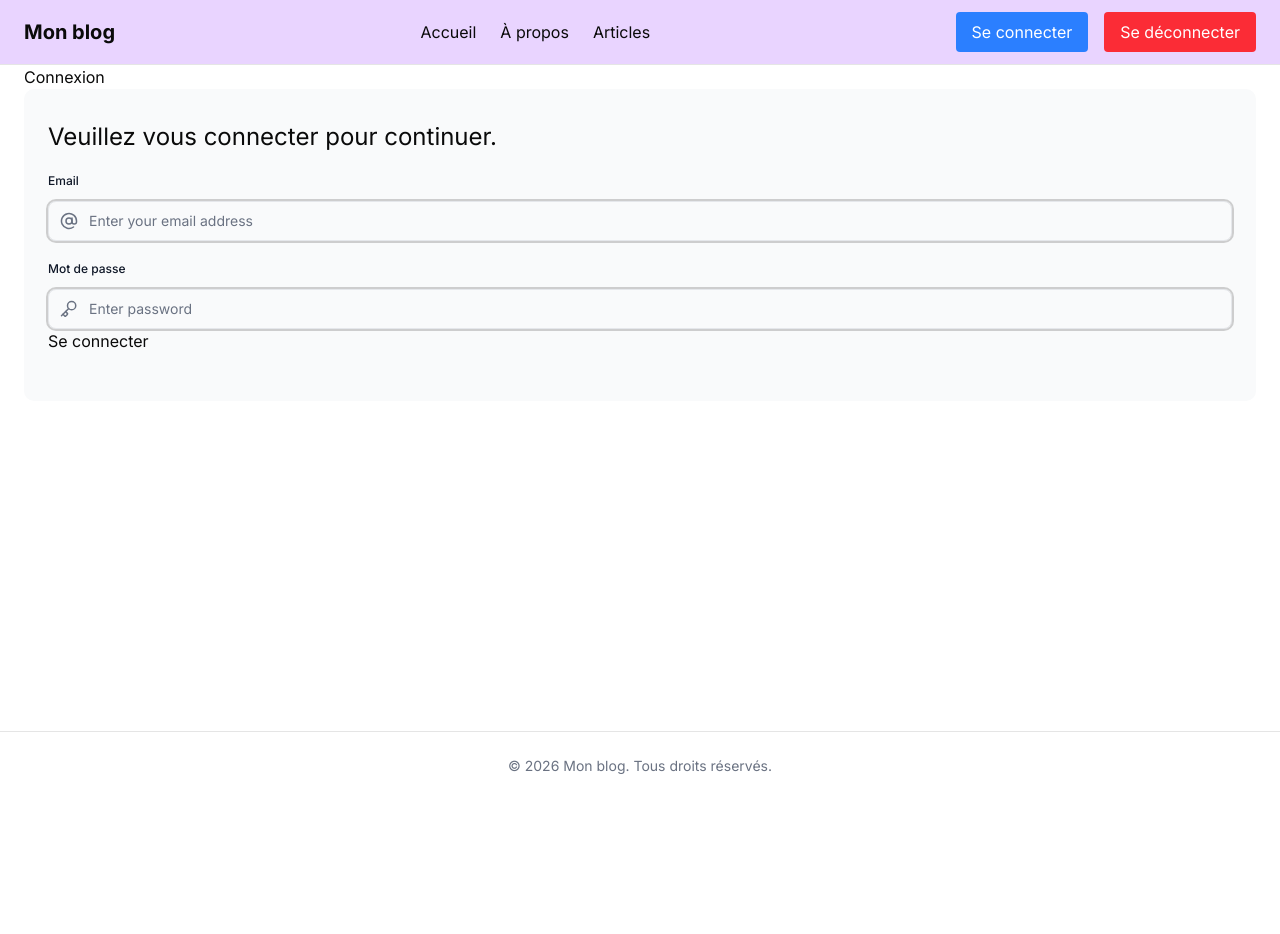
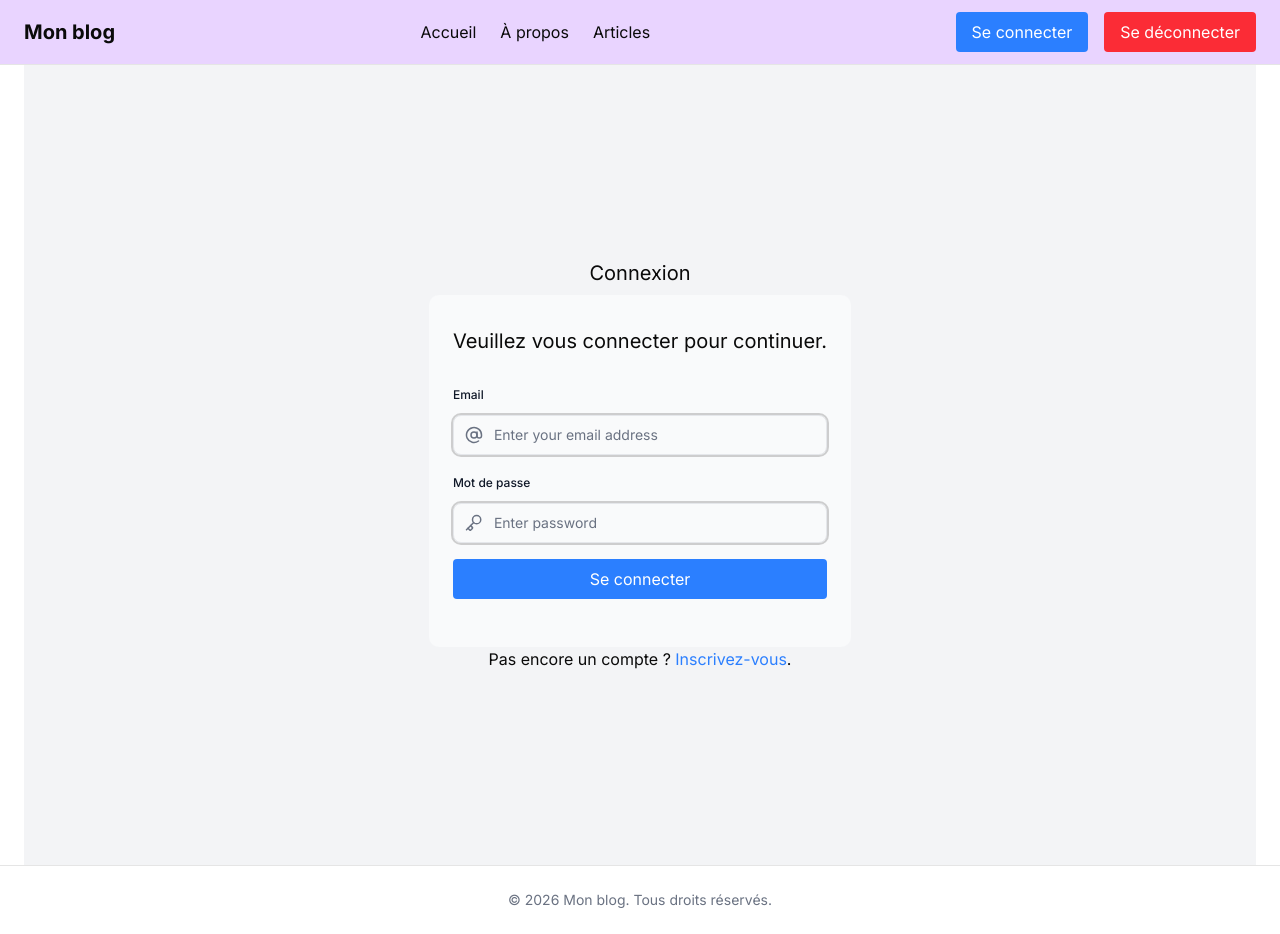
Before and after one commit to NadegeBocoAssogba/monblog, a Next.js app: page /login in a window 1280 px wide. Before the commit the page ends 800 px from the top, so only its background shows below. Built offline with nearby package versions, Linux system fonts and the light colour scheme; no server answers.

Commit message:
Mise en forme du loginform

```diff
--- a/app/login/login-form.tsx
+++ b/app/login/login-form asupp.tsx
@@ -25,7 +25,7 @@ export default function LoginForm() {
     }
     return (
         <form onSubmit={handleSubmit}>
-            <div>
+            <div className="">
                 <label htmlFor="email">Email</label>
                 <input
                     id="email"
--- a/app/login/page.tsx
+++ b/app/login/page.tsx
@@ -20,13 +20,16 @@
 // }
 
 import LoginForm from "@/components/ui/login-form";
+import Link from "next/link";
 
 export default function LoginPage() {
   return (
-    <main>
-      <h1>Connexion</h1>
+    <main className="flex min-h-screen flex-col items-center justify-center bg-gray-100 p-4">
+      <h1 className="text-xl">Connexion</h1>
 
       <LoginForm />
+
+      <p>Pas encore un compte ? <span className="text-blue-500 hover:underline"><Link href="/register">Inscrivez-vous</Link></span>.</p>
     </main>
   );
 }
--- a/components/ui/login-form.tsx
+++ b/components/ui/login-form.tsx
@@ -19,13 +19,11 @@ export default function LoginForm() {
     authenticate,
     undefined,
   );
-  // console.log("LoginForm rendu");
 
   return (
     <form action={formAction} className="space-y-3">
-      <div className="flex-1 rounded-lg bg-gray-50 px-6 pb-4 pt-8">
-        {/* <h1 className={`${lusitana.className} mb-3 text-2xl`}> */}
-        <h1 className={`mb-3 text-2xl`}>
+      <div className="flex-1 rounded-lg bg-gray-50 px-6 pb-4 pt-8 mt-2 flex flex-col justify-center items-center">
+        <h1 className= "mb-3 text-xl">
           Veuillez vous connecter pour continuer.
         </h1>
         <div className="w-full">
@@ -38,14 +36,14 @@ export default function LoginForm() {
             </label>
             <div className="relative">
               <input
-                className="peer block w-full rounded-md border border-gray-200 py-[9px] pl-10 text-sm outline-2 placeholder:text-gray-500"
+                className="peer block w-full rounded-md border border-gray-200 py-2.25 pl-10 text-sm outline-2 placeholder:text-gray-500"
                 id="email"
                 type="email"
                 name="email"
                 placeholder="Enter your email address"
                 required
               />
-              <AtSignIcon className="pointer-events-none absolute left-3 top-1/2 h-[18px] w-[18px] -translate-y-1/2 text-gray-500 peer-focus:text-gray-900" />
+              <AtSignIcon className="pointer-events-none absolute left-3 top-1/2 h-4.5 w-4.5 -translate-y-1/2 text-gray-500 peer-focus:text-gray-900" />
             </div>
           </div>
           <div className="mt-4">
@@ -57,7 +55,7 @@ export default function LoginForm() {
             </label>
             <div className="relative">
               <input
-                className="peer block w-full rounded-md border border-gray-200 py-[9px] pl-10 text-sm outline-2 placeholder:text-gray-500"
+                className="peer block w-full rounded-md border border-gray-200 py-2.25 pl-10 text-sm outline-2 placeholder:text-gray-500"
                 id="password"
                 type="password"
                 name="password"
@@ -65,15 +63,12 @@ export default function LoginForm() {
                 required
                 minLength={6}
               />
-              <KeyIcon className="pointer-events-none absolute left-3 top-1/2 h-[18px] w-[18px] -translate-y-1/2 text-gray-500 peer-focus:text-gray-900" />
+              <KeyIcon className="pointer-events-none absolute left-3 top-1/2 h-4.5 w-4.5 -translate-y-1/2 text-gray-500 peer-focus:text-gray-900" />
             </div>
           </div>
         </div>
         <input type="hidden" name="redirectTo" value={callbackUrl} />
-        {/* <Button className="mt-4 w-full" aria-disabled={isPending}>
-          Se connecter <ArrowRightIcon className="ml-auto h-5 w-5 text-gray-50" />
-        </Button> */}
-         <button type="submit">
+         <button type="submit" className="mt-4 w-full rounded bg-blue-500 px-4 py-2 text-white hover:bg-blue-600" aria-disabled={isPending}>
         Se connecter
       </button>
         <div
```
Also changed, not shown: app/register/page.tsx (added).
